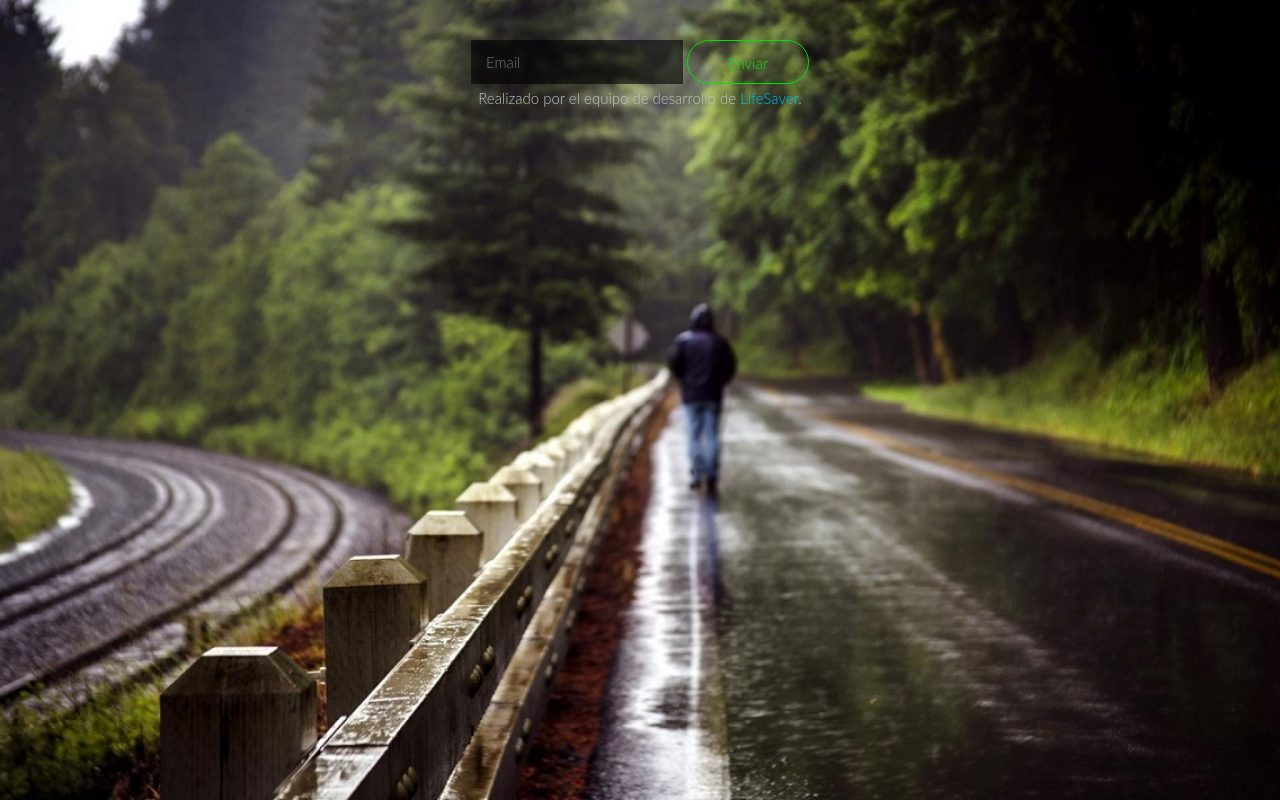
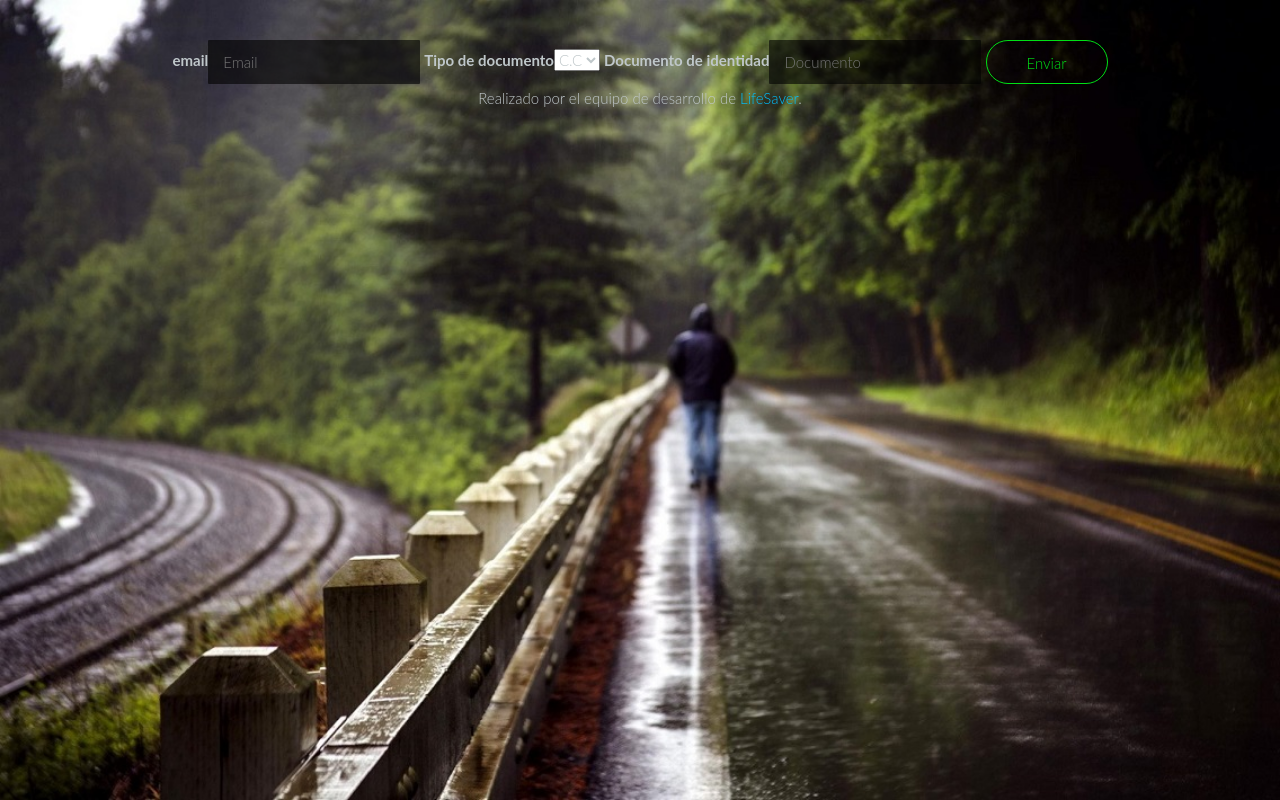
Before and after one commit to alexcs14/LifeSaver, a PHP site: the page made by views/module/usu/recuperar.php in a window 1280 px wide. Run offline with PHP 8.4, Linux system fonts and the light colour scheme; the template is opened without the code that fills it, so the values that code supplies are empty.

Commit message:
problemas

```diff
--- a/model/usu.model.php
+++ b/model/usu.model.php
@@ -44,7 +44,7 @@ class UsuModel{
 
   public function readUserbyEmail($data){
     try{
-        $sql="SELECT usuario.usu_cod,usu_nom,usu_ape,acc_pass,acc_token,acc_est FROM usuario INNER JOIN acceso ON acceso.usu_cod = usuario.usu_cod WHERE usu_email = ?";
+        $sql="SELECT usuario.usu_cod,usu_nom,usu_ape,usu_documento,acc_pass,acc_token,acc_est FROM usuario INNER JOIN acceso ON acceso.usu_cod = usuario.usu_cod WHERE usu_email = ?";
         $query = $this->pdo->prepare($sql);
         $query -> execute(array($data[0]));
         $result = $query->fetch(PDO::FETCH_BOTH);
--- a/views/assets/js/main.js
+++ b/views/assets/js/main.js
@@ -117,15 +117,31 @@ $("#frmLogin").submit(function(e){
 // -- Fin -- //
 $("#frmRegister").submit(function(){
   alert("Usuario registrado con exito");
+});
+
+//Recuperar contraseña - email
+
+// $("#btnRecover").mouseenter(function(){
+//   $.post("emailreco",function(data){
+//     var ver = JSON.parse(data);
+//     if(ver[1] == false){
+//       alert(data[0]);
+//       $("#btnRecover").attr("disabled",true);
+//     }else{
+//       $("#btnRecover").attr("disabled",false)
+//     }
+//   })
+// })
+
+//email
+$("#docu").focus(function(){
+  $.post("verifyemail",function(data){
+    var verify = JSON.parse(data);
+    alert(data);
+  })
 })
 
-
-// Correo existente, Registro
-
-
-
-// -- Fin -- //
-
+// -- fin -- //
 
 
 //-------------------------------------------------PERFIL------------------------------------------//
--- a/views/module/usu/recuperar.php
+++ b/views/module/usu/recuperar.php
@@ -1,4 +1,10 @@
   <form class="r-form" action="recover/email" method="post">
-    <input type="text" name="email" placeholder="Email" required>
-    <button type="submit" name="button" class="btn btn-default">Enviar</button>
+    <label>email</label><input type="email" name="email" placeholder="Email" id="recoveremail" required>
+    <label>Tipo de documento</label><select required>
+      <option value="1">C.C</option>
+      <option value="2">T.I</option>
+      <option value="3">C.E</option>
+    </select>
+    <label>Documento de identidad</label><input type="text" name ="documento" placeholder="Documento" id="docu" required>
+    <button type="submit" name="button" class="btn btn-default" id="btnRecover">Enviar</button>
   </form>
```
Also changed, not shown: controller/usu.controller.php (+25 -0 lines), .htaccess.
